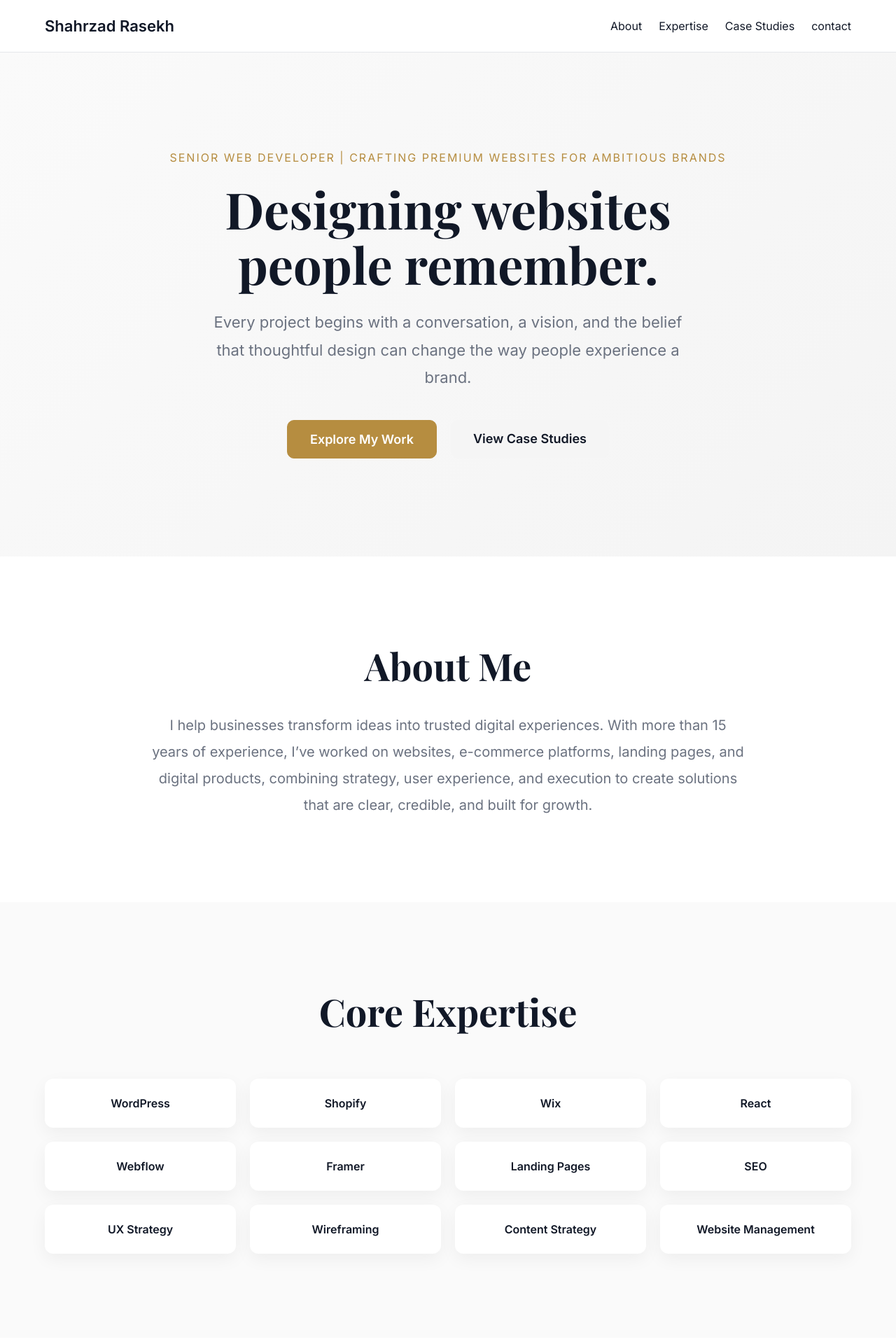
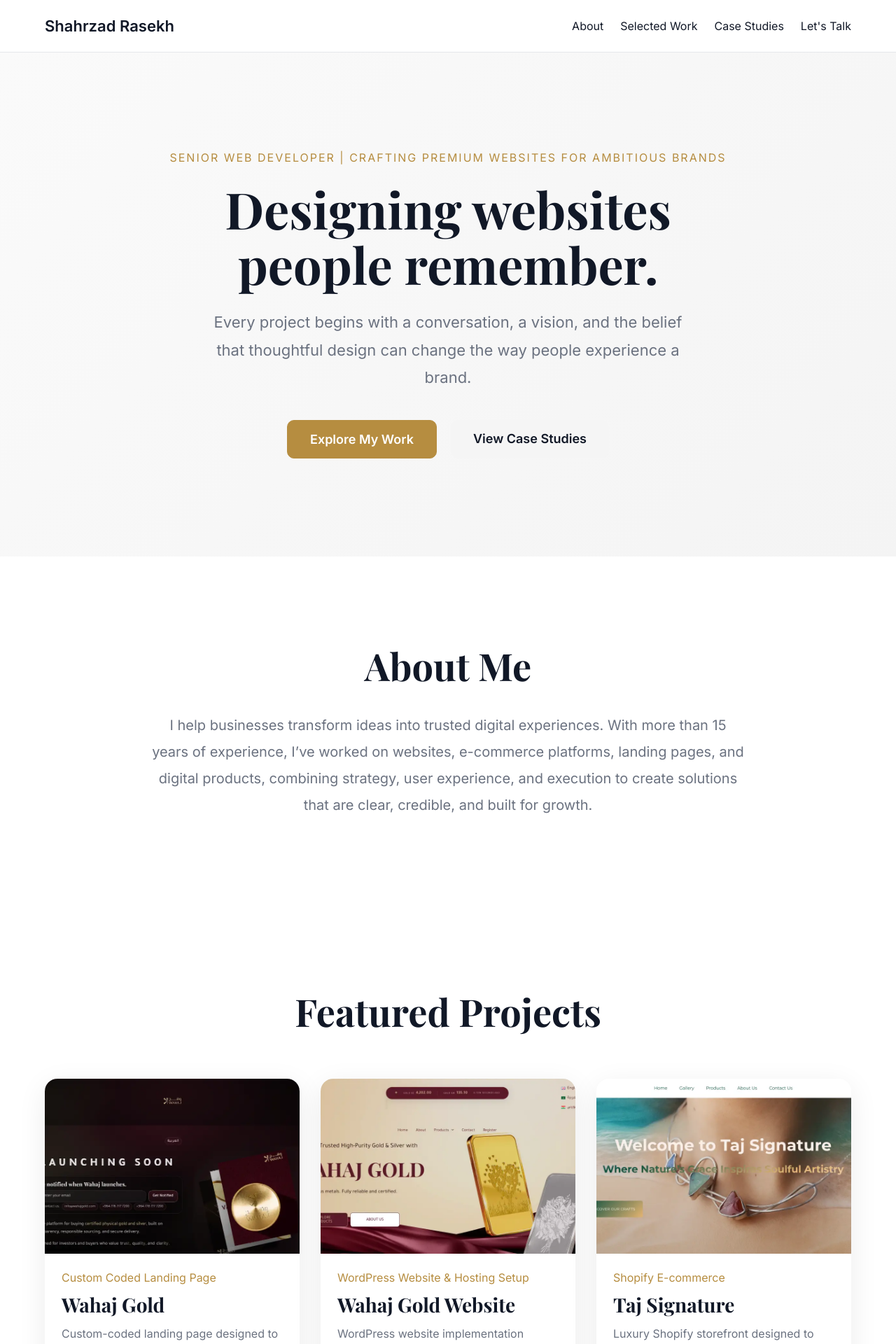
Before and after one commit to ShahrzadRasekh/Portfolio-Shahrzad-2026, a React (Vite) app: page / in a window 1280 px wide. Shown: the top 1920 px of the page at 70% size. Built offline with nearby package versions, Linux system fonts and the light colour scheme.

Commit message:
changenavbar

```diff
--- a/src/App.jsx
+++ b/src/App.jsx
@@ -3,7 +3,6 @@ import Hero from "./components/Hero";
 import Projects from "./components/Projects";
 import Results from "./components/Results";
 import About from "./components/About";
-import Expertise from "./components/Expertise";
 import CaseStudies from "./components/CaseStudies";
 import Contact from "./components/Contact";
 
@@ -13,7 +12,6 @@ function App() {
       <Navbar />
       <Hero />
       <About/>
-      <Expertise/>
       <Projects/>
       <CaseStudies/>
       <Results/>
--- a/src/components/Expertise.jsx
+++ /dev/null
@@ -1,38 +0,0 @@
-export default function Expertise() {
-  const skills = [
-    "WordPress",
-    "Shopify",
-    "Wix",
-    "React",
-    "Webflow",
-    "Framer",
-    "Landing Pages",
-    "SEO",
-    "UX Strategy",
-    "Wireframing",
-    "Content Strategy",
-    "Website Management",
-  ];
-
-  return (
-    <section id="expertise" className="expertise">
-
-      <div className="container">
-
-        <h2>Core Expertise</h2>
-
-        <div className="skills-grid">
-
-          {skills.map((skill) => (
-            <div key={skill} className="skill-card">
-              {skill}
-            </div>
-          ))}
-
-        </div>
-
-      </div>
-
-    </section>
-  );
-}
--- a/src/components/Navbar.jsx
+++ b/src/components/Navbar.jsx
@@ -8,9 +8,9 @@ export default function Navbar() {
 
         <div className="nav-links">
   <a href="#about">About</a>
-  <a href="#expertise">Expertise</a>
+  <a href="#projects">Selected Work</a>
   <a href="#case-studies">Case Studies</a>
-  <a href="#contact">contact</a>
+  <a href="#contact">Let's Talk</a>
 </div>
       </div>
     </nav>
```
